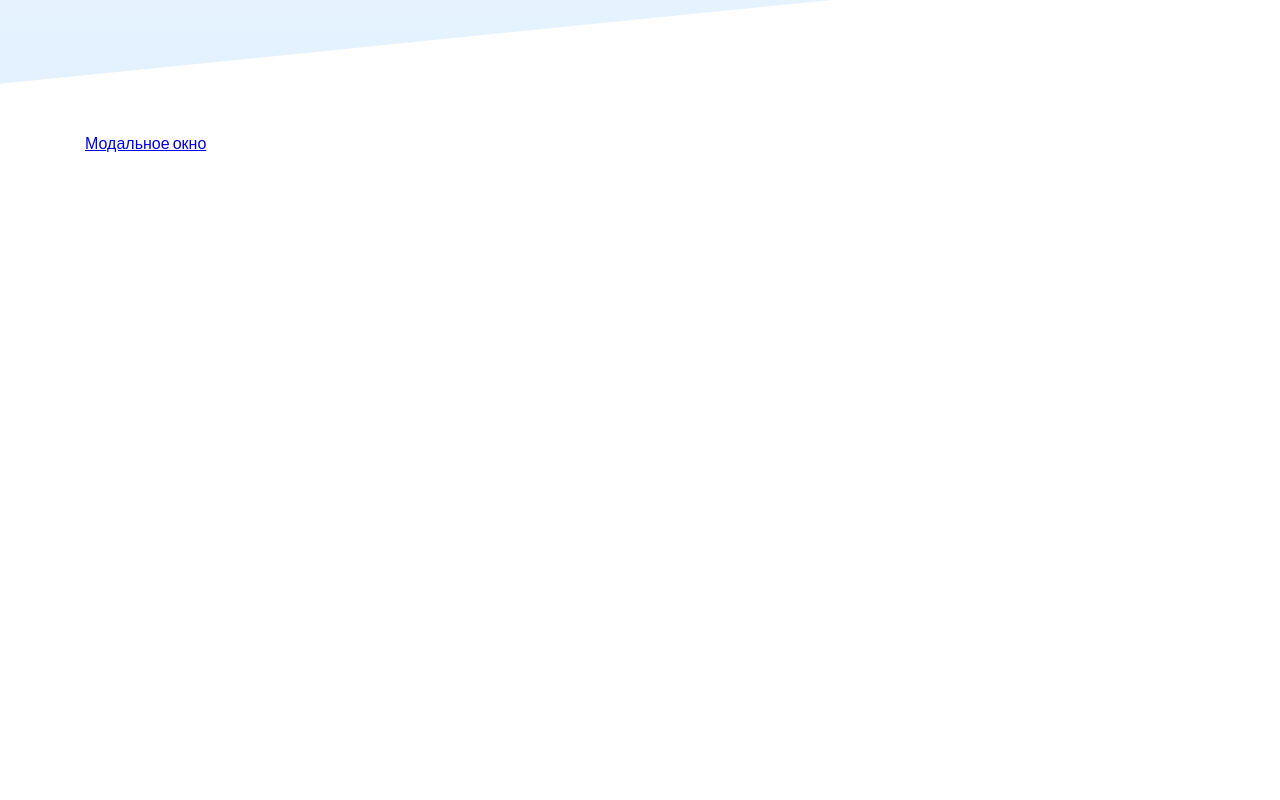
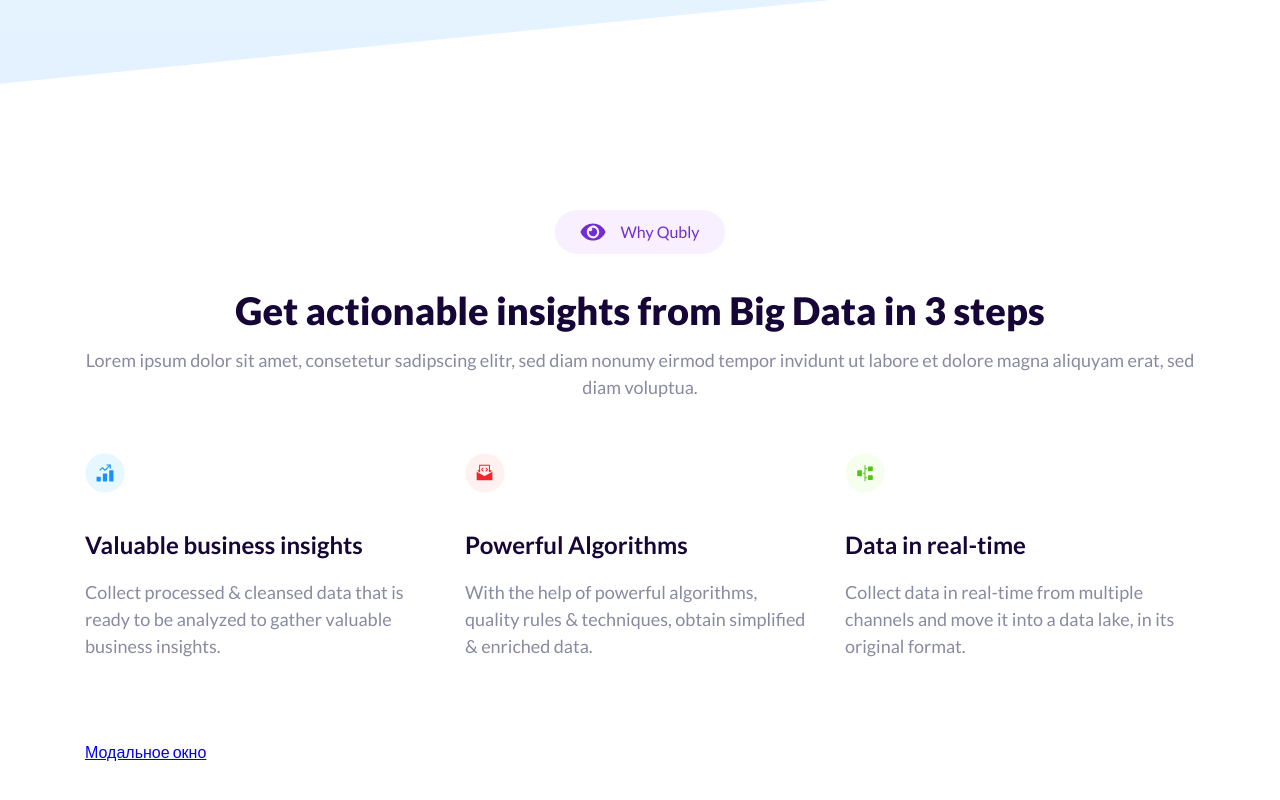
Before and after one commit to 521py/Qubly, a plain HTML site: page index.html in a window 1280 px wide. Shown: the part 932-1732 px from the top of the page. Drawn offline with Linux system fonts and the light colour scheme; a script that the page names is missing.

Commit message:
feat: add advantages section

```diff
--- a/index.html
+++ b/index.html
@@ -109,7 +109,54 @@
       </div>
     </section>
 
-    <section id="advantages"></section>
+    <section id="advantages">
+      <div class="container">
+        <div class="notif">
+          <img src="img/advantages/Why_icon.svg" alt="" />
+          <p><img src="" alt="" />Why Qubly</p>
+        </div>
+        <div class="heading_main">
+          <h2>Get actionable insights from Big Data in 3 steps</h2>
+          <div class="description">
+            Lorem ipsum dolor sit amet, consetetur sadipscing elitr, sed diam
+            nonumy eirmod tempor invidunt ut labore et dolore magna aliquyam
+            erat, sed diam voluptua.
+          </div>
+        </div>
+        <div class="row row_adv">
+          <div class="col-lg-4">
+            <div class="item_adv">
+              <img src="./img/advantages/Icon1.svg" alt="" />
+              <div class="heading">Valuable business insights</div>
+              <div class="descr">
+                Collect processed & cleansed data that is ready to be analyzed
+                to gather valuable business insights.
+              </div>
+            </div>
+          </div>
+          <div class="col-lg-4">
+            <div class="item_adv">
+              <img src="./img/advantages/Icon2.svg" alt="" />
+              <div class="heading">Powerful Algorithms</div>
+              <div class="descr">
+                With the help of powerful algorithms, quality rules &
+                techniques, obtain simplified & enriched data.
+              </div>
+            </div>
+          </div>
+          <div class="col-lg-4">
+            <div class="item_adv">
+              <img src="./img/advantages/Icon3.svg" alt="" />
+              <div class="heading">Data in real-time</div>
+              <div class="descr">
+                Collect data in real-time from multiple channels and move it
+                into a data lake, in its original format.
+              </div>
+            </div>
+          </div>
+        </div>
+      </div>
+    </section>
 
     <div class="container" style="height: 2000px">
       <!-- <p>
--- a/sass/_vars.sass
+++ b/sass/_vars.sass
@@ -1,3 +1,5 @@
 $default-font: "Lato", sans-serif
 $accent: #722ed1
+$dark_accent: #160637
 $light_accent: #f9f0ff
+$gray: #8989A2
--- a/sass/main.sass
+++ b/sass/main.sass
@@ -43,10 +43,10 @@ body
 	font-size: 16px
 	min-width: 320px
 	position: relative
-	line-height: 1.65
 	font-family: $default-font
 	overflow-x: hidden
 	opacity: 1
+	line-height: 1.5
 
 img
 	max-width: 100%
@@ -181,7 +181,7 @@ img
 	.mb_info
 		font-size: 16px
 		>h1
-			color: #160637
+			color: $dark_accent
 			font-size: 50px
 			font-weight: 900
 			line-height: 1.2
@@ -190,31 +190,71 @@ img
 		>.descr
 			font-size: 18px
 			font-weight: 700
-			color: #8989A2
+			color: $gray
 			margin: 14px 0 44px
 		>.btns
 			display: flex
 			align-items: center
 			gap: 16px
-		>.notif
-			background-color: $light_accent
-			border-radius: 20px
-			padding: 10px 25px
-			display: flex
-			align-items: center
-			justify-content: center
-			max-width: 256px
-			img
-				width: 16px
-				height: auto
-				margin-right: 7px
-			p
-				color: $accent
-				a
-					transition: all 1s ease
-					text-decoration: none
-					border-bottom: 1px solid $accent
-					color: $accent
-					&:hover
-						color: darken($accent, 10%)
-						border-color: darken($accent, 10%)
+
+.notif
+	background-color: $light_accent
+	border-radius: 30px
+	padding: 10px 25px
+	display: flex
+	align-items: center
+	justify-content: center
+	max-width: max-content
+	img
+		width: 16px
+		height: auto
+		margin-right: 7px
+	p
+		color: $accent
+		a
+			transition: all 1s ease
+			text-decoration: none
+			border-bottom: 1px solid $accent
+			color: $accent
+			&:hover
+				color: darken($accent, 10%)
+				border-color: darken($accent, 10%)
+
+section
+	padding: 80px 0
+	&#top_banner
+		padding: 0
+
+#advantages
+	.notif
+		margin: 0 auto
+		img
+			width: 26px
+	.heading_main
+		min-width: 500px
+		margin: 32px auto 48px
+		h2
+			color: $dark_accent
+			font-size: 38px
+			font-weight: 900
+			text-align: center
+			margin-bottom: 12px
+			line-height: 1.3
+		.description
+			color: $gray
+			font-size: 18px
+			text-align: center
+	.row_adv
+		.item_adv
+			>img
+				width: 40px
+				height: 48px
+				background-repeat: 50%
+			>.heading
+				font-size: 24px
+				font-weight: 700
+				color: $dark_accent
+				margin: 24px 0 16px
+			>.descr
+				color: $gray
+				font-size: 18px
```
Also changed, not shown: css/main.css, img/advantages/Icon1.svg (added), img/advantages/Icon2.svg (added), img/advantages/Icon3.svg (added), img/advantages/Why_icon.svg (added), 1 other file.
